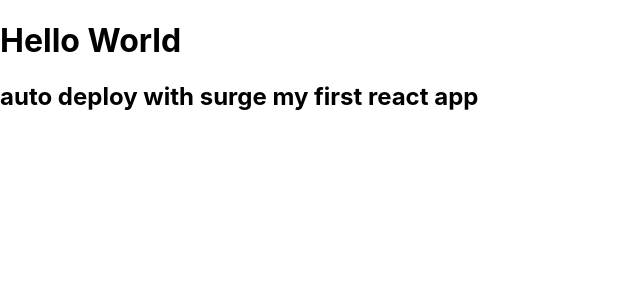
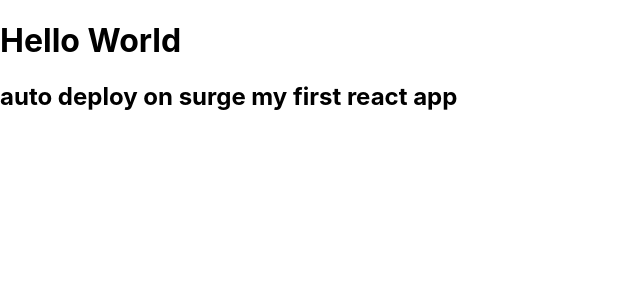
Before and after one commit to intelysol/react-base-app, a React (Create React App) app: page / in a window 1280 px wide. Shown: the top 300 px of the page, without its empty margins (0-640 px from the left). Built offline with nearby package versions, Linux system fonts and the light colour scheme.

Commit message:
Update App.js

```diff
--- a/src/App.js
+++ b/src/App.js
@@ -6,7 +6,7 @@ function App() {
   return (
     <div>
       <h1>Hello World </h1>
-       <h2>auto deploy with surge my first react app</h2>
+       <h2>auto deploy on surge my first react app</h2>
     </div>
   );
 }
```
